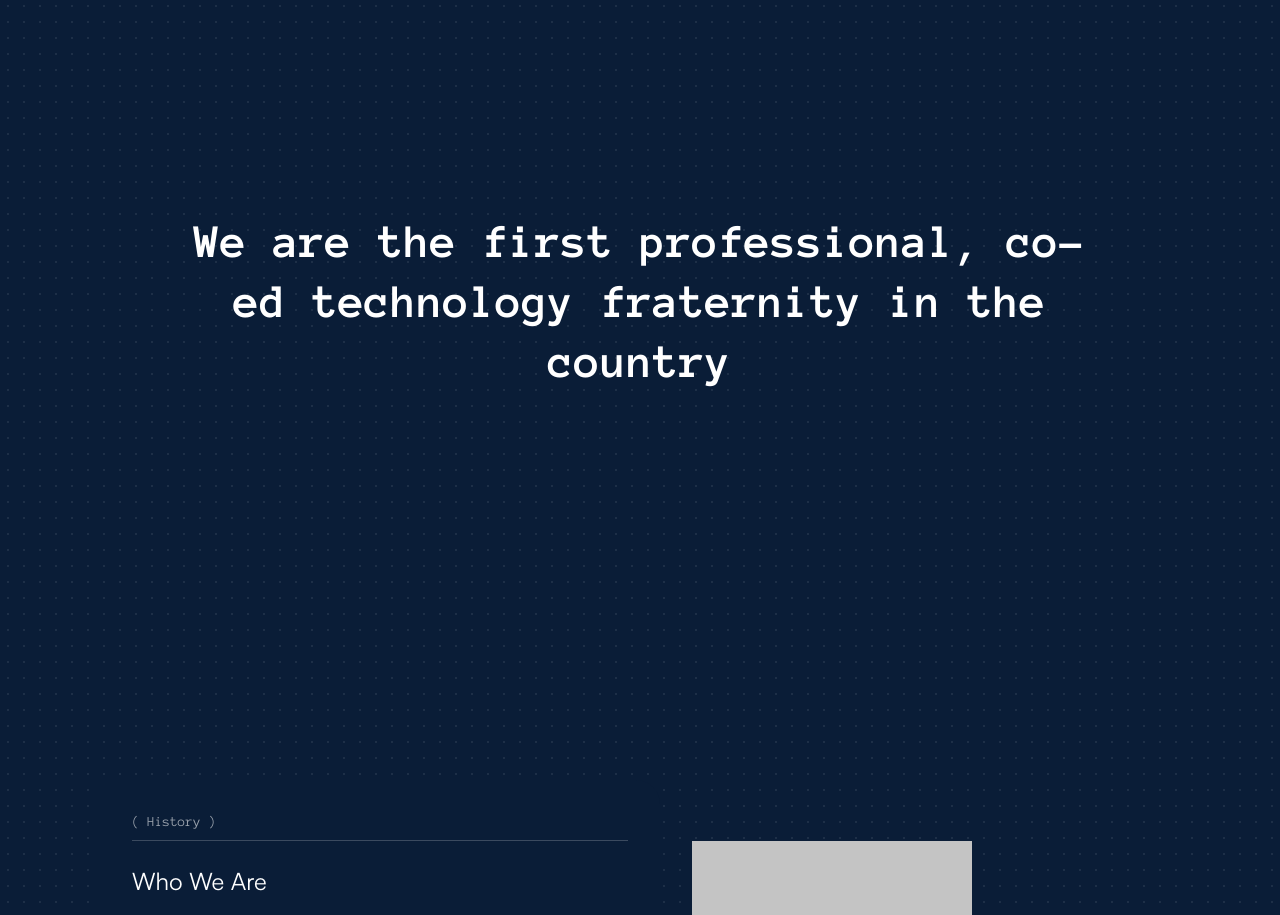
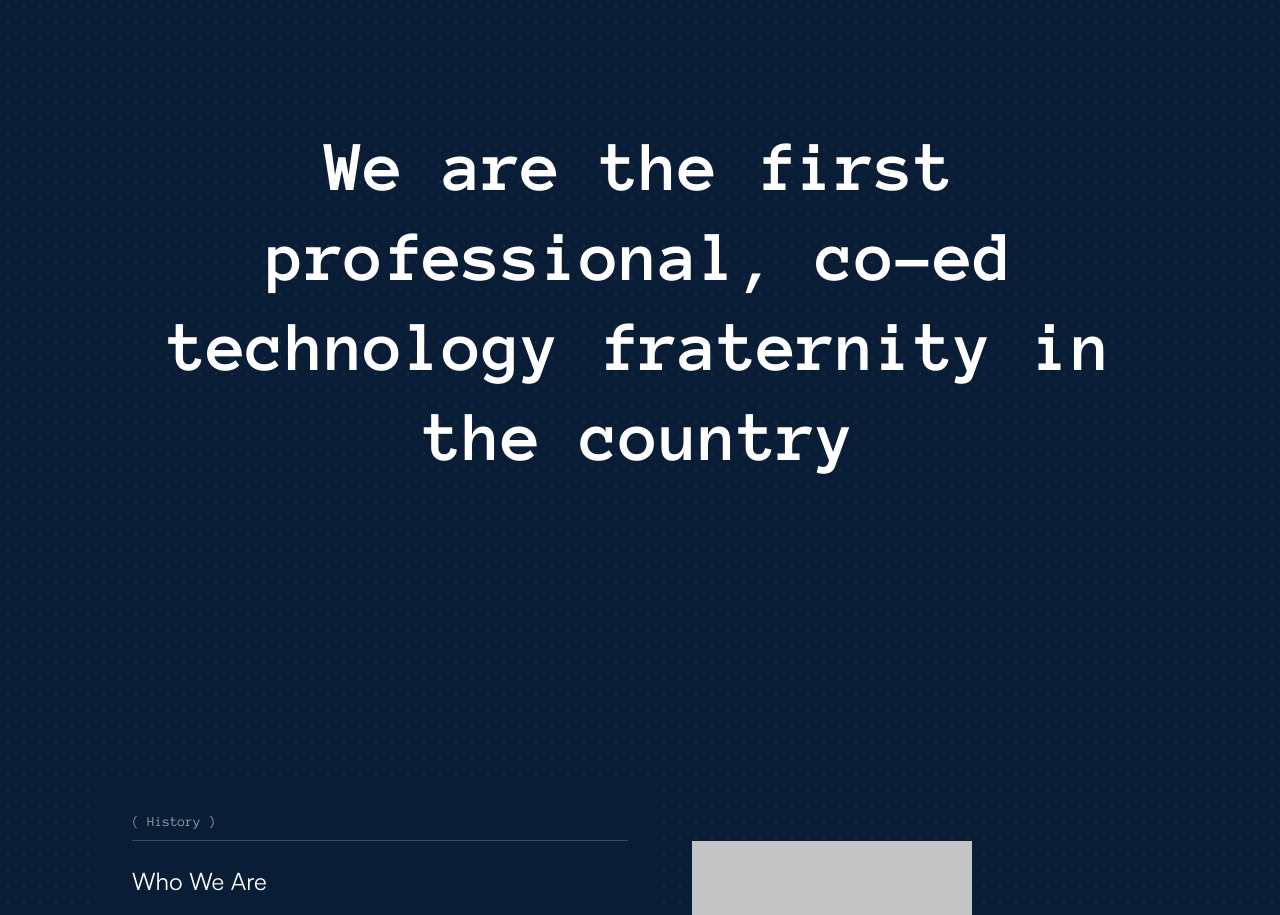
Before and after one commit to ktpNortheastern/ktpwebsite, a Next.js app: page / in a window 1280 px wide. Shown: the part 2060-2975 px from the top of the page. Built offline with nearby package versions, Linux system fonts and the light colour scheme.

Commit message:
fix: bump Statement headline size for more visual weight

```diff
--- a/src/components/home/Statement.tsx
+++ b/src/components/home/Statement.tsx
@@ -9,7 +9,7 @@ export default function Statement() {
       <ScrambleText
         as="h2"
         text="We are the first professional, co-ed technology fraternity in the country"
-        className="max-w-4xl text-center font-mono text-3xl font-bold leading-tight text-white md:text-5xl"
+        className="max-w-5xl text-center font-mono text-5xl font-bold leading-tight text-white md:text-7xl"
       />
     </section>
   );
```
